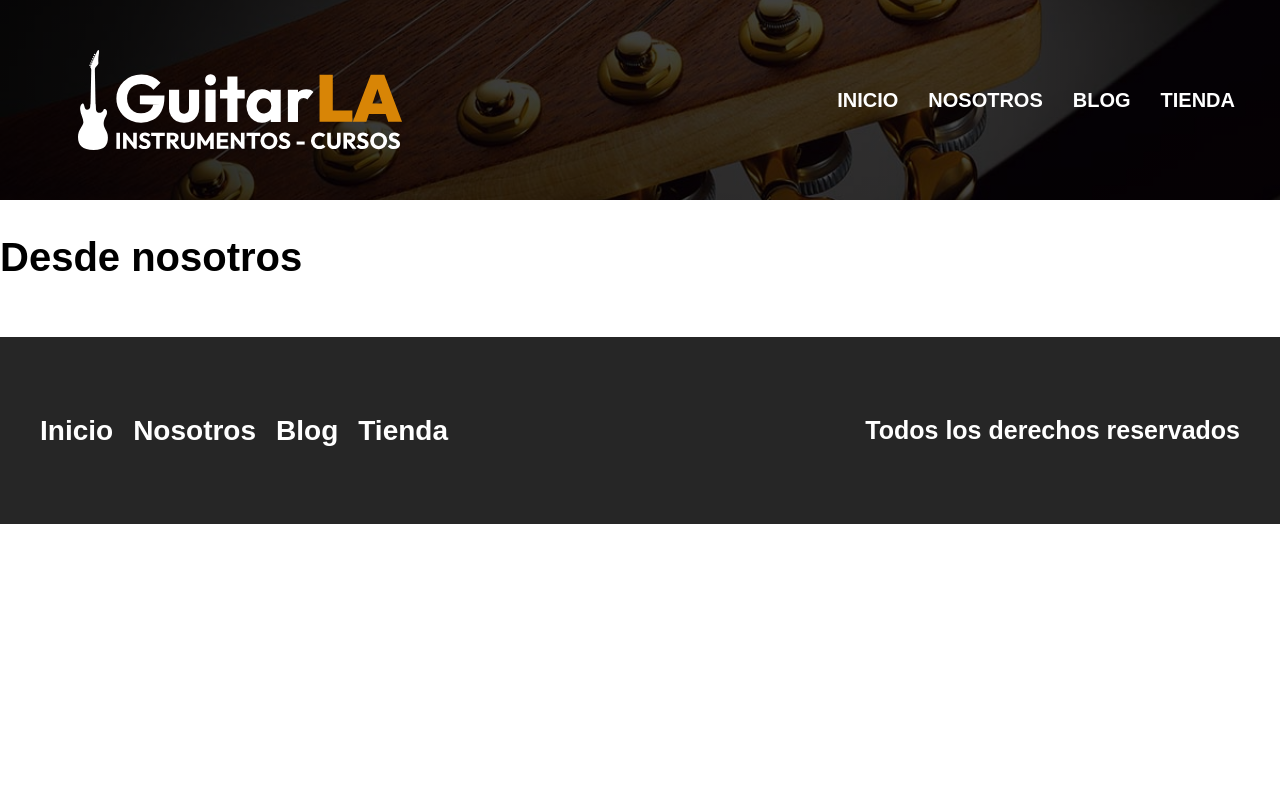
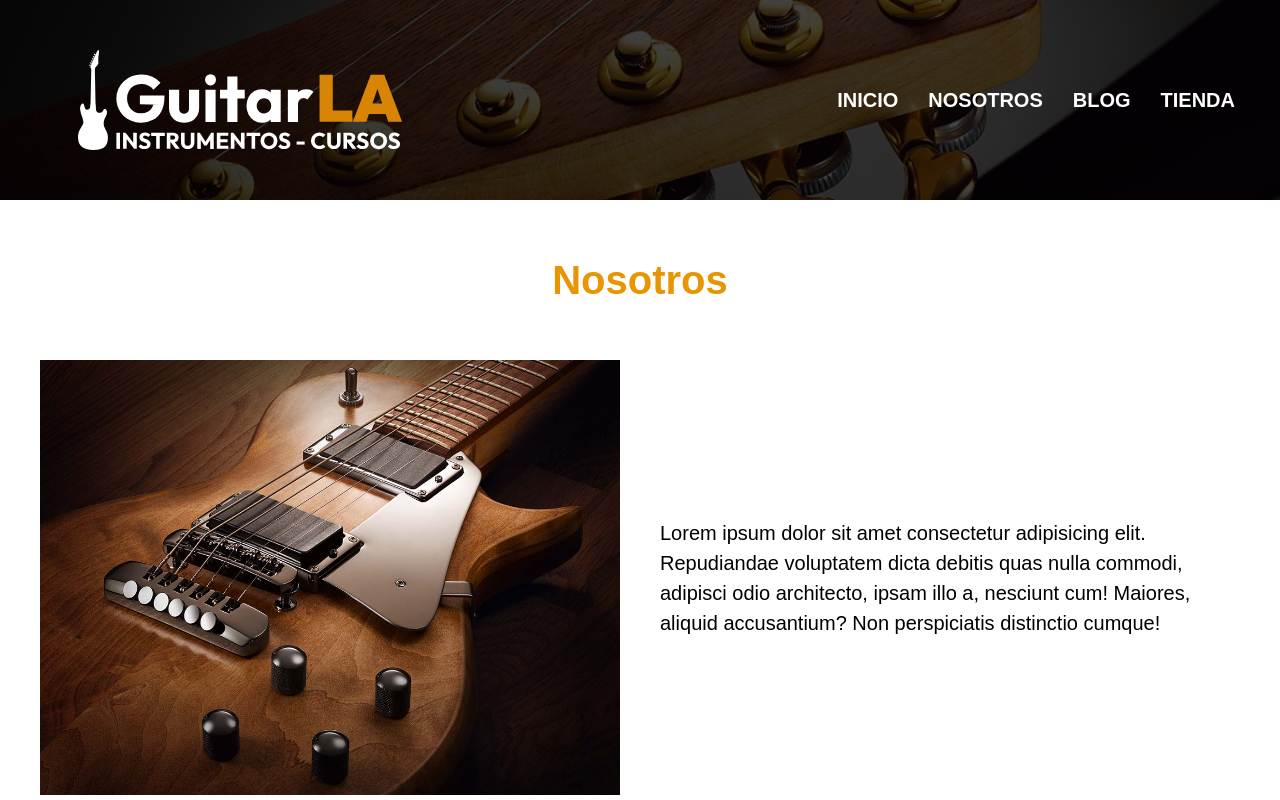
Before and after one commit to lODIN007l/GuitarlaEcoomerce, a Next.js app: page /nosotros in a window 1280 px wide. Shown: the top 800 px of the page. Built offline with nearby package versions, Linux system fonts and the light colour scheme.

Commit message:
nosotros section

```diff
--- a/pages/nosotros.js
+++ b/pages/nosotros.js
@@ -1,9 +1,31 @@
-import Link from "next/link";
+import Image from "next/image";
 import Layouts from "../components/Layouts";
+import styles from "../styles/Nosotros.module.css";
 const Nosotros = () => {
   return (
     <Layouts pagina="nosotros">
-      <h1>Desde nosotros</h1>
+      <main className="contenedor">
+        <h2 className="heading">Nosotros</h2>
+        <div className={styles.contenido}>
+          {/* imagen */}
+          <Image
+            layout="responsive"
+            width={600}
+            height={450}
+            src="/img/nosotros.jpg"
+            alt="Nosotros imagen"
+          />
+          {/* parrafo */}
+          <div>
+            <p>
+              Lorem ipsum dolor sit amet consectetur adipisicing elit.
+              Repudiandae voluptatem dicta debitis quas nulla commodi, adipisci
+              odio architecto, ipsam illo a, nesciunt cum! Maiores, aliquid
+              accusantium? Non perspiciatis distinctio cumque!
+            </p>
+          </div>
+        </div>
+      </main>
     </Layouts>
   );
 };
--- /dev/null
+++ b/styles/Nosotros.module.css
@@ -0,0 +1,10 @@
+.contenido{
+    display: grid;
+    gap: 4rem;
+}
+@media   (min-width: 768px){
+    .contenido{
+        grid-template-columns: repeat(2, 1fr);
+        align-items: center;
+    }
+}
```
